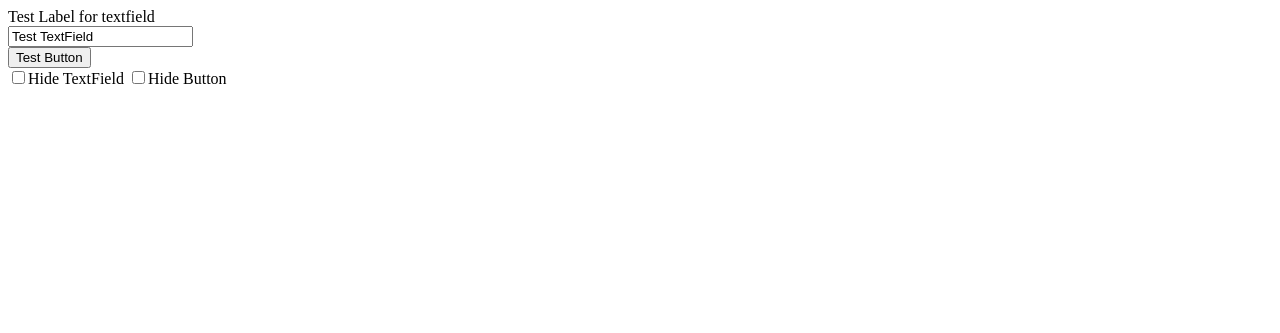
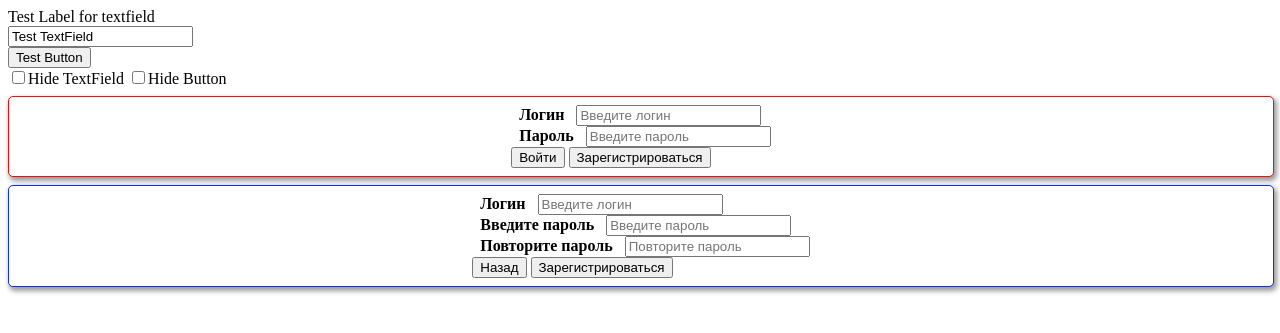
Before and after one commit to ChereP721/tradesoft-it-school, a PHP site: page /php/123.php in a window 1280 px wide. Shown: the top 333 px of the page. Run offline with PHP 8.4, Linux system fonts and the light colour scheme.

Commit message:
создание 2-х форм (наброски)

```diff
--- a/css/MyStyle.css
+++ b/css/MyStyle.css
@@ -30,8 +30,8 @@
 
    }
 */
-   .auth__form {
- /*   border: 1px solid #f70c0c; */
+   .auth__form  {
+    border: 1px solid #f70c0c;
     display: flex;
     flex-direction: row;
     align-items: center;
@@ -42,6 +42,23 @@
    }
 
    .auth__form label {
+    font-weight: bold;
+    margin: 0 0.5rem;
+   }
+
+    .reg__form {
+       border: 1px solid #0c2ff7;
+       display: flex;
+       flex-direction: row;
+       align-items: center;
+       justify-content: space-evenly;
+       width: 100%;
+       padding: 0.5rem 0;
+       margin: 0.5rem 0;
+      }
+
+
+   .reg__form label {
     font-weight: bold;
     margin: 0 0.5rem;
    }
--- a/php/123.php
+++ b/php/123.php
@@ -21,10 +21,55 @@
                 <input type="checkbox" id="hideButton" onclick="changeVisibility('buttonBlock', checked)"/>Hide Button
             </tr>
         </form>
+
         <script type="text/javascript" language="JavaScript">
             function changeVisibility(divId, visible){
                 document.getElementById(divId).style.display = visible ? "none": "block";
             }
         </script>
+
+
+<!-- моя форма -->
+<div class="auth__form shadow">
+<form method="POST" action="<?php echo $_SERVER['PHP_SELF'];?>"  enctype="multipart/form-data">
+        <input type="hidden" name="form-name" value="form-auth" >
+            <div class="auth__group">
+                <label class="auth__label auth_login" for="authLogin">Логин</label>
+                <input class="auth__input" type="text" id="authLogin" name="authLogin" placeholder="Введите логин">
+            </div>
+            <div class="auth__group auth_password">
+                <label class="auth__label" for="password">Пароль</label>
+                <input class="auth__input" type="password" id="password1" name="password1" placeholder="Введите пароль">
+            </div>
+            <button class="btn" id="" type="submit" name="authSubmit">Войти</button>
+            <button class="btn" id="" type="submit" name="authregSubmit">Зарегистрироваться</button>
+</form>
+</div>
+<div class="reg__form shadow">
+<form method="POST" action="<?php echo $_SERVER['PHP_SELF'];?>" enctype="multipart/form-data">
+        <input type="hidden" name="form-name" value="form-reg" >
+            <div class="reg__group">
+                <label class="reg__label reg_login" for="regLogin">Логин</label>
+                <input class="reg__input" type="text" id="regLogin" name="regLogin" placeholder="Введите логин">
+            </div>
+            <div class="reg__group reg_password1">
+                <label class="reg__label" for="password1">Введите пароль</label>
+                <input class="reg__input" type="password" id="password1" name="password1" placeholder="Введите пароль">
+            </div>
+            <div class="reg__group reg_password2">
+                <label class="reg__label" for="password2">Повторите пароль</label>
+                <input class="reg__input" type="password" id="password2" name="password2" placeholder="Повторите пароль">
+            </div>
+            <button class="btn" id="" type="submit" name="Back">Назад</button>
+            <button class="btn" id="" type="submit" name="regSubmit">Зарегистрироваться</button>
+</form>
+</div>
+
+
+
+
+
+<link rel="stylesheet" href="../css/MyStyle.css" type = "text/css">
+
     </body>
 </html>
```
